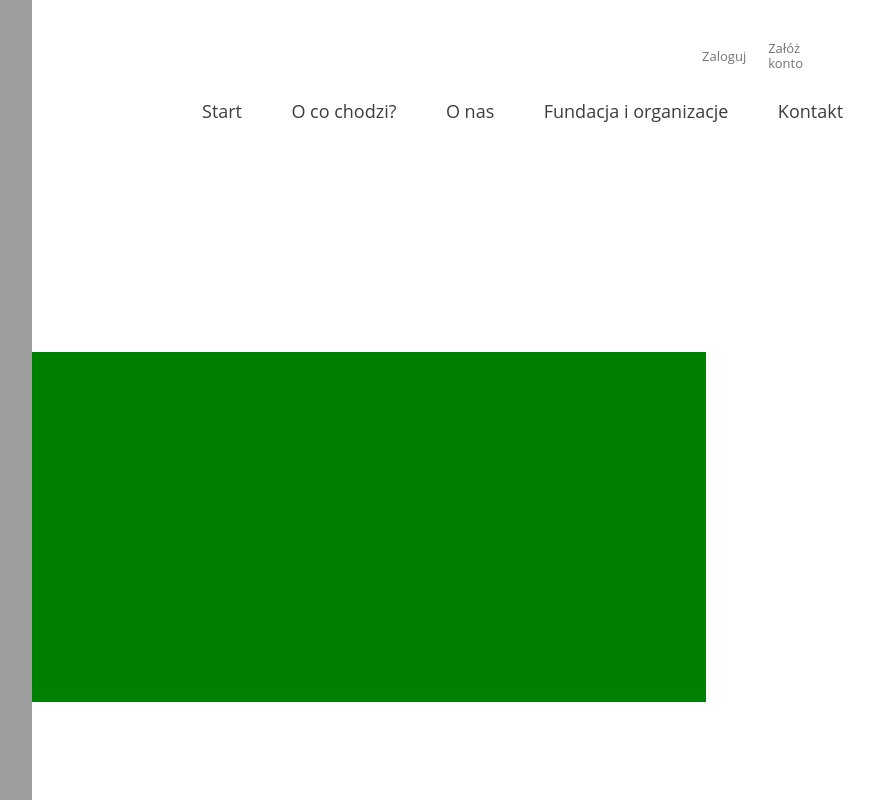
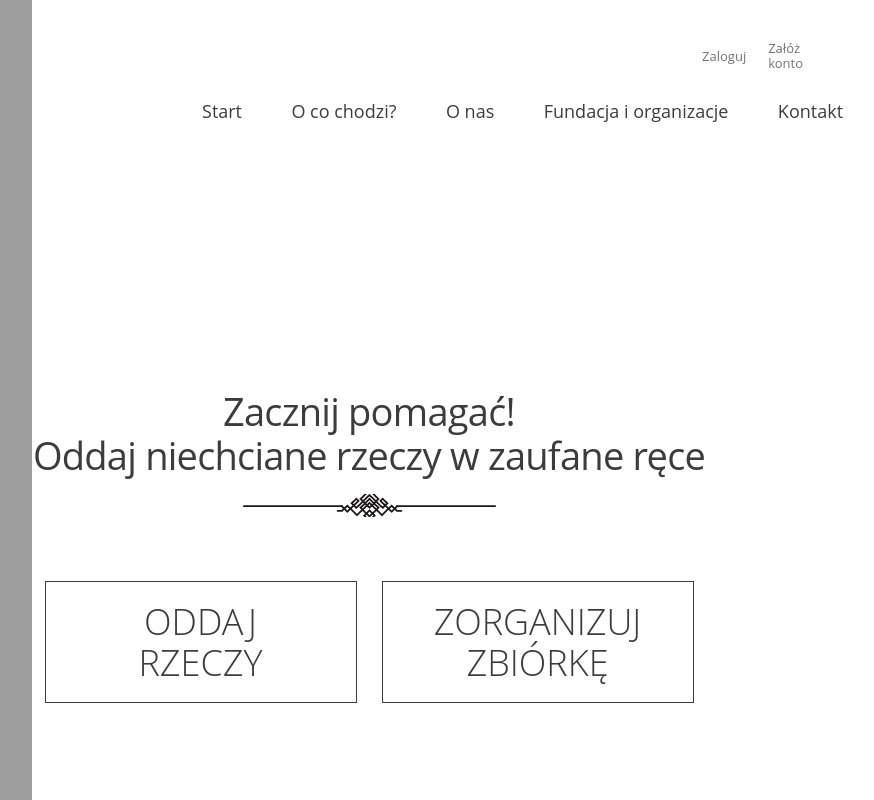
Before and after one commit to KenooG/Oddam_Rzeczy, a React (Vite) app: page / in a window 1280 px wide. Shown: the top 800 px of the page, without its empty margins (364-1238 px from the left). Built offline with nearby package versions, Linux system fonts and the light colour scheme; grey boxes are pictures that could not be loaded.

Commit message:
home page

```diff
--- a/src/components/Home.jsx
+++ b/src/components/Home.jsx
@@ -15,8 +15,15 @@ const Home = () =>{
                     <div className="navbar"><div className="menu"><Menu/></div>  </div>
 
                   <div className="front">
-
-
+                      <div className="help"><p className="helptxt">Zacznij pomagać! <br/> Oddaj niechciane rzeczy w zaufane ręce</p></div>
+                      <div className="jpg"></div>
+                      <div className="btns">
+                      <a href="">
+                          <div className="btn"><p className="btntxt">ODDAJ <br/> RZECZY</p></div>
+                      </a><a href="">
+                      <div className="btn"><p  className="btntxt"> ZORGANIZUJ <br/> ZBIÓRKĘ</p></div>
+                  </a>
+                      </div>
 
                   </div>
 
--- a/src/scss/Main.scss
+++ b/src/scss/Main.scss
@@ -150,10 +150,81 @@ width: 1015px;
     .front{
       width: 674px;
       height: 350px;
-      background-color: green;
+
       margin-top: 220px ;
       margin-right: 210px;
+      display: flex;
+      flex-direction: column;
+      align-items: center;
 
+   .help{
+     width: 674px;
+     height: 107px;
+     text-align: center;
+     .helptxt{
+     font-family: $font-base;
+       color: #3C3C3C;
+       font-size: 38px;
+       letter-spacing: -0.76px;
+       font-weight: 400;
+
+
+     }
+
+
+   }
+
+      .jpg{
+        margin-top: 35px;
+        width: 253px;
+        height: 33px;
+
+        background-image: url("../assets/Decoration.png");
+        background-position: center;
+        background-repeat: no-repeat;
+        background-size: cover;
+
+
+      }
+
+
+     .btns{
+       width: 674px;
+       height: 120px;
+  display: flex;
+       justify-content: space-around;
+       align-items: center;
+       margin-top: 65px;
+
+       a{
+
+         text-decoration: none;
+
+
+       }
+
+
+       .btn{
+         width: 310px;
+         height: 120px;
+         border:0.75px solid #3C3C3C;
+         display: flex;
+         justify-content: center;
+         align-items: center;
+
+ .btntxt{
+   text-align: center;
+  font-family: $font-base;
+   color:#3C3C3C ;
+   font-size: 36px;
+   font-weight: 300;
+
+
+ }
+       }
+
+
+     }
     }
 
   }
```
Also changed, not shown: src/assets/Decoration.png (added).
